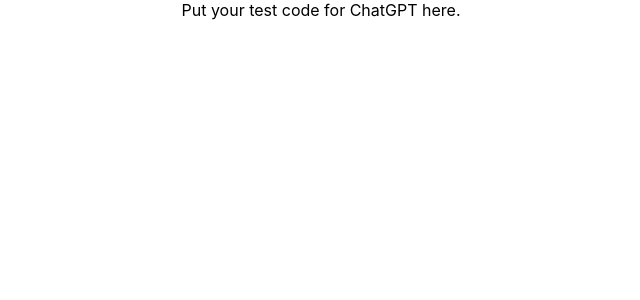
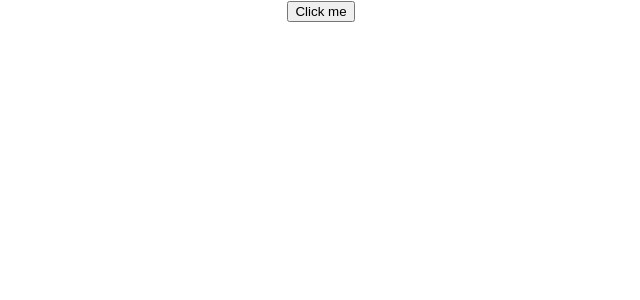
Before and after one commit to Hack4Earth-InvaScan/InvaScan, a React (Create React App) app: page / in a window 1280 px wide. Shown: the top 300 px of the page, without its empty margins (319-959 px from the left). Built offline with nearby package versions, Linux system fonts and the light colour scheme.

Commit message:
Set up test environment for ChatGPT function

```diff
--- a/src/App.js
+++ b/src/App.js
@@ -2,9 +2,17 @@
 import './App.css';
 
 function App() {
+  const handleClick = () => {
+    console.log('clicked');
+    const chatcontainer = document.querySelector('.chat-container');
+    chatcontainer.innerHTML = 'clicked';
+    // Run your function here, and change the HTML in the chat container.
+  }
+
   return (
     <div className="App">
-      Put your test code for ChatGPT here.
+      <button onClick={handleClick}>Click me</button>
+      <div className='chat-container'> </div>
     </div>
   );
 }
```
